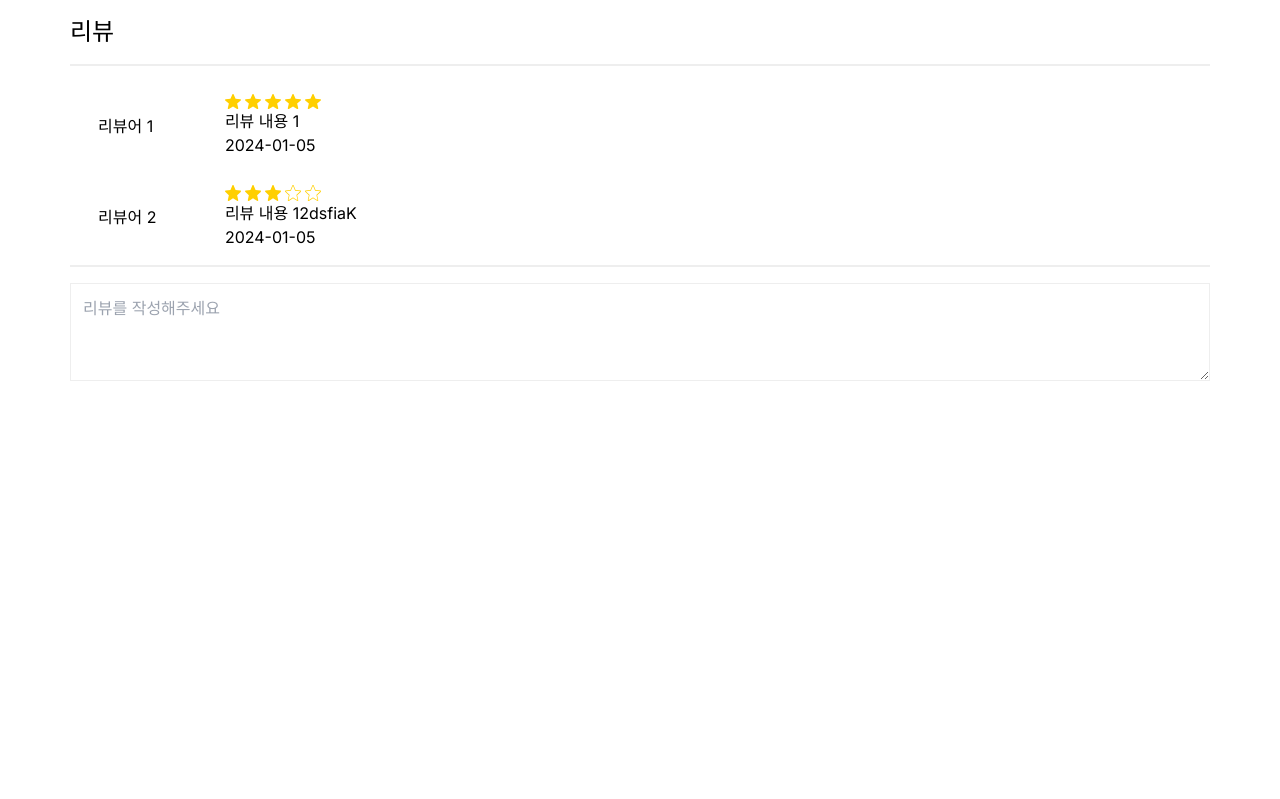
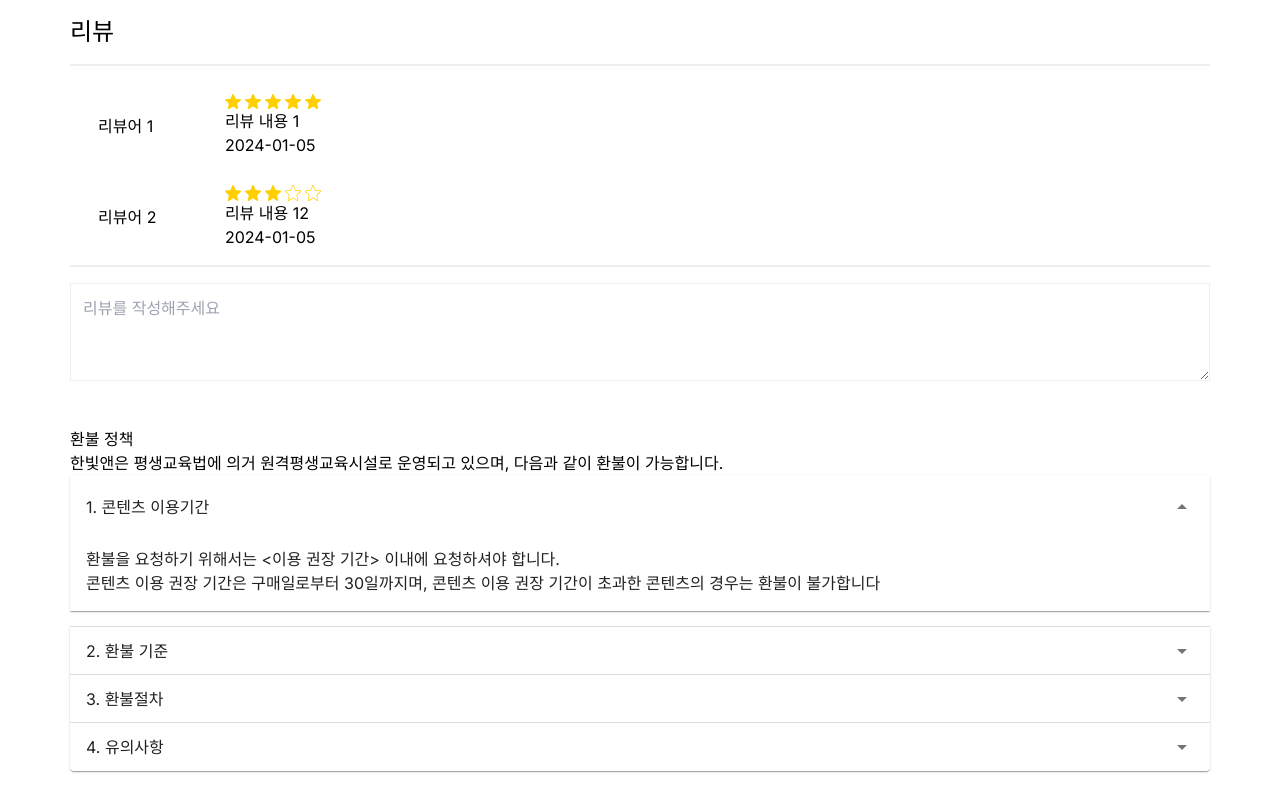
Before and after one commit to Ariel-92/hanbit-subject, a Next.js app: page /product/001 in a window 1280 px wide. Shown: the part 1274-2073 px from the top of the page. Before the commit the page ends 1701 px from the top, so only its background shows below. Built offline with nearby package versions, Linux system fonts and the light colour scheme.

Commit message:
add product refund policy area
- add refund policy area with accordian
- add mui-material, mui-icons

```diff
--- a/app/product/[productNo]/page.tsx
+++ b/app/product/[productNo]/page.tsx
@@ -74,7 +74,7 @@ export default function ProductDetailPage({ params }: ProductDetailProps) {
       {
         reviewNo: "2",
         reviewWriter: "리뷰어 2",
-        reviewContent: "리뷰 내용 12dsfiaK",
+        reviewContent: "리뷰 내용 12",
         reviewRate: 3,
         reviewDate: "2024-01-05",
       }
--- a/components/product/product-detail.tsx
+++ b/components/product/product-detail.tsx
@@ -5,6 +5,7 @@ import ProductDetailLecturerInfo from "@/components/product/product-detail/produ
 import ProductDetailPlaylist from "@/components/product/product-detail/product-detail-playlist"
 import ProductDetailRelatedContents from "@/components/product/product-detail/product-detail-related-contents"
 import ProductDetailReview from "@/components/product/product-detail/product-detail-review"
+import ProductDetailRefundPolicy from "@/components/product/product-detail/product-detail-refund-policy"
 
 interface ProductDetailProps {
   productData: ProductInfo
@@ -20,6 +21,7 @@ export default function ProductDetail({ productData }: ProductDetailProps) {
         <ProductDetailPlaylist playlist={productData.playList} />
         <ProductDetailRelatedContents relatedContents={productData.relatedContents} />
         <ProductDetailReview reviews={productData.reviews} />
+        <ProductDetailRefundPolicy />
       </div>
     </>
   )
--- /dev/null
+++ b/components/product/product-detail/product-detail-refund-policy.tsx
@@ -0,0 +1,72 @@
+'use client'
+
+import { Accordion, AccordionDetails, AccordionSummary } from "@mui/material"
+import { ArrowDropDown } from "@mui/icons-material"
+import { useState } from "react"
+
+export default function ProductDetailRefundPolicy() {
+  const [opened, setOpened] = useState(1);
+
+  const handleOpenAccordion = (index: number) => {
+    if(opened === index) {
+      setOpened(0)
+    }
+    else {
+      setOpened(index)
+    }
+  }
+
+  return(
+    <div className="mb-7">
+      <h2>환불 정책</h2>
+      <p>한빛앤은 평생교육법에 의거 원격평생교육시설로 운영되고 있으며, 다음과 같이 환불이 가능합니다.</p>
+      <Accordion expanded={opened === 1} onClick={() => handleOpenAccordion(1)}>
+        <AccordionSummary expandIcon={(<ArrowDropDown />)}>
+          <h3>1. 콘텐츠 이용기간</h3>
+        </AccordionSummary>
+        <AccordionDetails>
+          <p>{'환불을 요청하기 위해서는 <이용 권장 기간> 이내에 요청하셔야 합니다.'}</p>
+          <p>콘텐츠 이용 권장 기간은 구매일로부터 30일까지며, 콘텐츠 이용 권장 기간이 초과한 콘텐츠의 경우는 환불이 불가합니다</p>
+        </AccordionDetails>
+      </Accordion>
+      <Accordion expanded={opened === 2} onClick={() => handleOpenAccordion(2)} >
+        <AccordionSummary expandIcon={(<ArrowDropDown />)}>
+          <h3>2. 환불 기준</h3>
+        </AccordionSummary>
+        <AccordionDetails>
+          <p>2-1. 전액 환불</p>
+          <br />
+          <p>환불 요청일 기준, 구매일로부터 7일 이내이고 콘텐츠를 이용하지 않았을 경우 전액 환불</p>
+          <p>(단, 콘텐츠를 이용하였을 경우 부분 환불 정책에 따라 환불)</p>
+          <br />
+          <p>2-2. 부분 환불</p>
+          <br />
+          <p>환불 요청일 기준, 콘텐츠 권장이용기간 1/3 경과 전(10일)인 경우 ㅡ 고객 결제가의 2/3 환불</p>
+          <p>환불 요청일 기준, 콘텐츠 권장이용기간 1/2 경과 전(15일) ㅡ 고객 결제가의 1/2 환불</p>
+          <p>환불 요청일 기준, 콘텐츠 권장이용기간 1/2 초과 후(15일) ㅡ 환불금액 없음</p>
+        </AccordionDetails>
+      </Accordion>
+      <Accordion expanded={opened === 3} onClick={() => handleOpenAccordion(3)}>
+        <AccordionSummary expandIcon={(<ArrowDropDown />)}>
+          <h3>3. 환불절차</h3>
+        </AccordionSummary>
+        <AccordionDetails>
+          <p>환불은 일대일 문의를 통해 진행됩니다. 환불을 원하는 콘텐츠 정보(구매일자, 구매 콘텐츠명, 주문번호 등)를 일대일 문의를 통해 전달해주시면, 담당자가 콘텐츠 이용 여부, 콘텐츠 이용 권장 잔여 기간 등을 확인한 후 환불을 진행해드립니다.</p>
+          <br />
+          <p>담당자 확인 및 회신까지 영업일 기준 2~3일 가량 소요될 수 있습니다.</p>
+        </AccordionDetails>
+      </Accordion>
+      <Accordion expanded={opened === 4} onClick={() => handleOpenAccordion(4)}>
+        <AccordionSummary expandIcon={(<ArrowDropDown />)}>
+          <h3>4. 유의사항</h3>
+        </AccordionSummary>
+        <AccordionDetails>
+          <p>콘텐츠 이용 권장 기간은 콘텐츠 구매 시점부터 시작됩니다.</p>
+          <p>환불은 고객의 실결제액 기준으로 진행되며 콘텐츠 구매 시점에 사용한 할인 코드 등의 프로모션 혜택은 복원되지 않습니다.</p>
+          <p>콘텐츠 구매 시 사용한 포인트는 복원 가능합니다.</p>
+          <p>(전액 환불인 경우 사용한 포인트 기준 전액 복원, 부분 환불인 경우 사용 포인트 기준 부분 환불)</p>
+        </AccordionDetails>
+      </Accordion>
+    </div>
+  )
+}
--- a/package.json
+++ b/package.json
@@ -9,7 +9,11 @@
     "lint": "next lint"
   },
   "dependencies": {
+    "@emotion/react": "^11.11.4",
+    "@emotion/styled": "^11.11.5",
     "@mui/base": "^5.0.0-beta.40",
+    "@mui/icons-material": "^5.16.1",
+    "@mui/material": "^5.16.1",
     "next": "14.2.5",
     "react": "^18",
     "react-dom": "^18"
```
Also changed, not shown: 1 other file (tests, documents, lock files or other folders).
